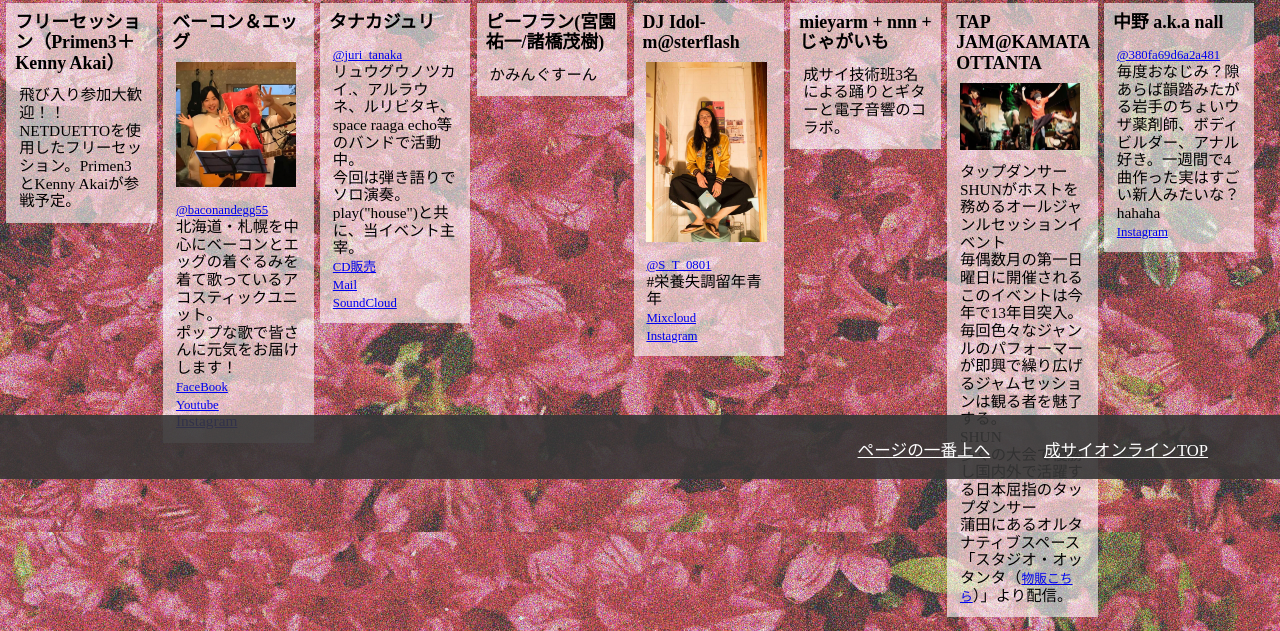
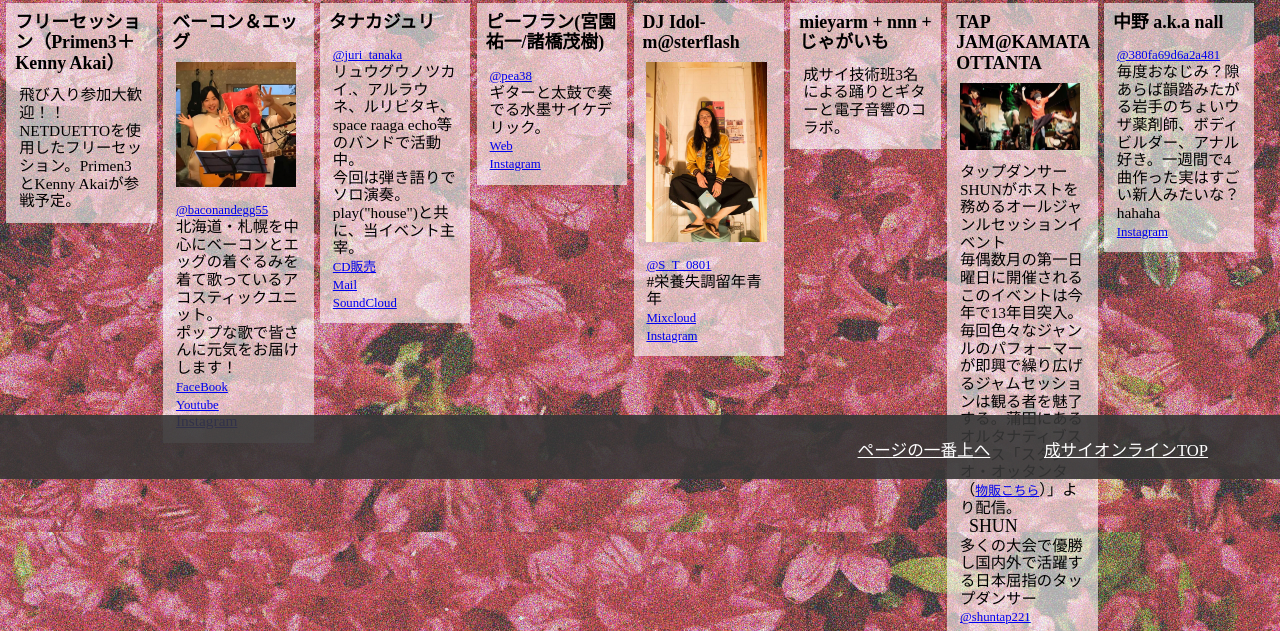
Before and after one commit to nari-psy/nari-psy.github.io, a plain HTML site: page np_online_cast.html in a window 1280 px wide. Shown: the part 321-952 px from the top of the page. Drawn offline with Linux system fonts and the light colour scheme.

Commit message:
出演者情報更新

```diff
--- a/np_online_cast.html
+++ b/np_online_cast.html
@@ -39,7 +39,6 @@
 			header: '#header',
 			speed: 800,
 		});
-
 	</script>
 </head>
 
@@ -186,15 +185,12 @@
 				</div>
 				<div class="castInfo castInfoMargin lastCast">
 					<h4 class="castName">ピーフラン(宮園祐一/諸橋茂樹)</h4>
-					<!--<img src="" class="castPic" alt="写真">-->
 					<p class="castDesc">
-						<!--<a href="https://twitter.com/" class="castDescLink">@</a><br>
-						<br>
-						<br>
-						<a href="" class="castDescLink"></a><br>
-						<a href="" class="castDescLink"></a>-->かみんぐすーん
+						<a href="https://twitter.com/pea38" class="castDescLink">@pea38</a><br>
+						ギターと太鼓で奏でる水墨サイケデリック。<br>
+						<a href="http://blog.livedoor.jp/pea38-peaflan/" class="castDescLink">Web</a><br>
+						<a href="https://www.instagram.com/pea38/" class="castDescLink">Instagram</a>
 					</p>
-					<!--<div class="clear"></div>-->
 				</div>
 				<div class="castInfo castInfoMargin lastCast">
 					<h4 class="castName">DJ Idol-m@sterflash</h4>
@@ -218,10 +214,11 @@
 					<img src="/images/ca_022.jpg" class="castPic" alt="TAPJAM写真">
 					<p class="castDesc andPic">
 						タップダンサーSHUNがホストを務めるオールジャンルセッションイベント<br>
-						毎偶数月の第一日曜日に開催されるこのイベントは今年で13年目突入。毎回色々なジャンルのパフォーマーが即興で繰り広げるジャムセッションは観る者を魅了する。<br>
-						SHUN<br>
+						毎偶数月の第一日曜日に開催されるこのイベントは今年で13年目突入。毎回色々なジャンルのパフォーマーが即興で繰り広げるジャムセッションは観る者を魅了する。蒲田にあるオルタナティブスペース「スタジオ・オッタンタ（<a href="https://studio80.org/archives/11630" class="castDescLink">物販こちら</a>）」より配信。<br>
+						<span class="castName">SHUN</span><br>
 						多くの大会で優勝し国内外で活躍する日本屈指のタップダンサー<br>
-						蒲田にあるオルタナティブスペース「スタジオ・オッタンタ（<a href="https://studio80.org/archives/11630" class="castDescLink">物販こちら</a>）」より配信。
+						<a href="https://twitter.com/shuntap221" class="castDescLink">@shuntap221</a><br>
+						<a href="https://www.instagram.com/shuntap221/" class="castDescLink">Instagram</a>
 					</p>
 					<div class="clear"></div>
 				</div>
@@ -618,6 +615,4 @@
 			<li class="navLink"><a href="/np_online_broadcast_manual.html" class="navLinkA">配信方法</a></li>-->
 		</nav>
 	</footer>
-</body>
-
-</html>
+</body></html>
```
